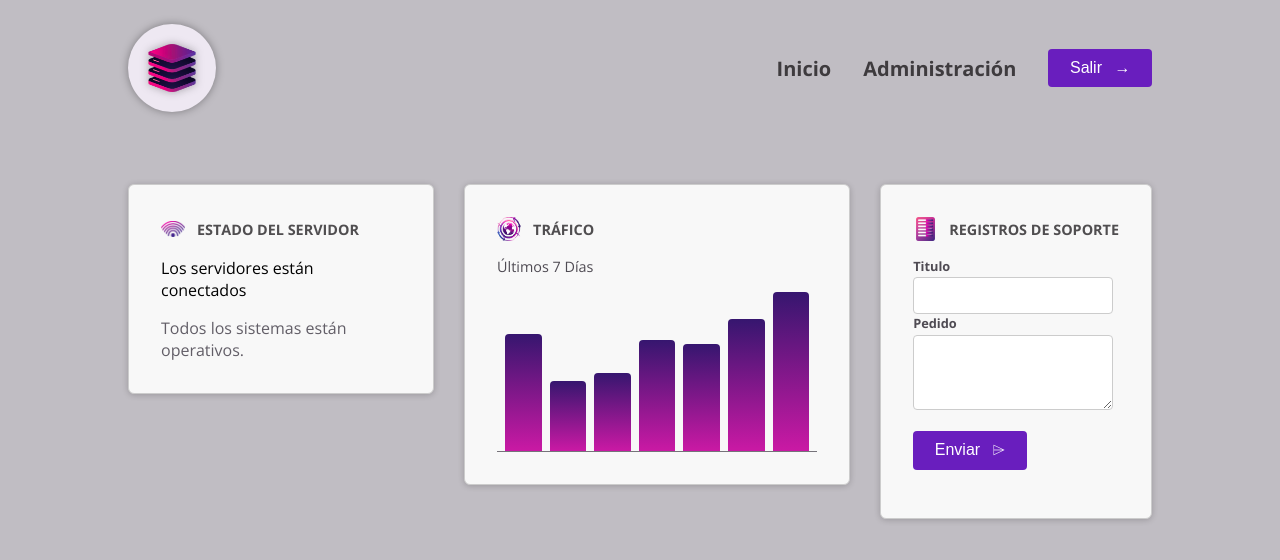
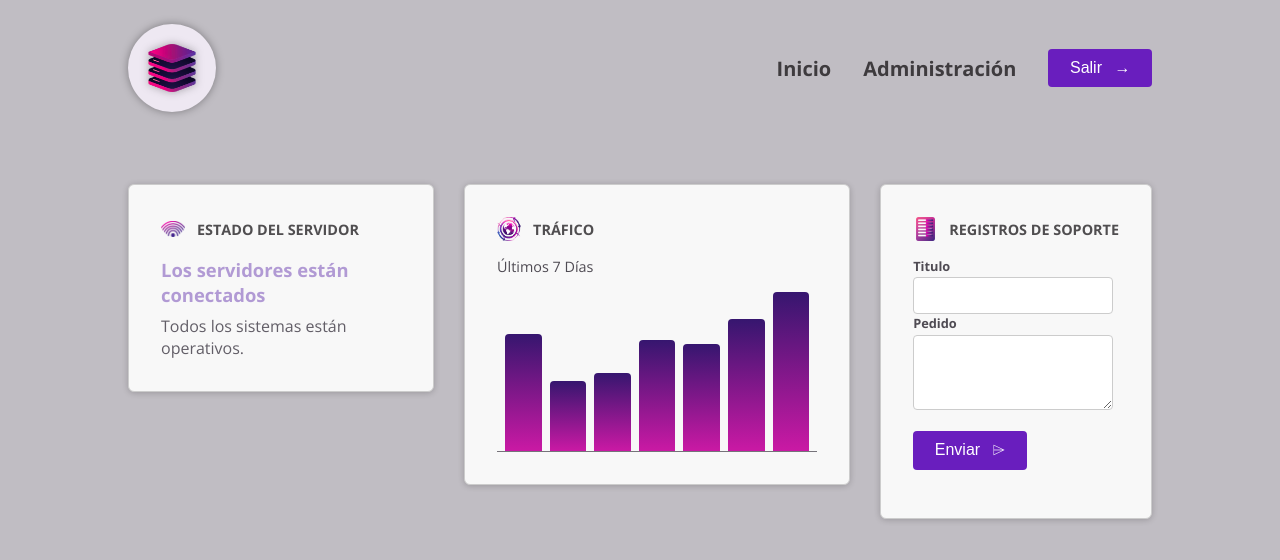
Before and after one commit to davedelf/Angular, an Angular app in the folder 05-dashboard/: page / in a window 1280 px wide. Shown: the top 560 px of the page. Built offline with nearby package versions, Linux system fonts and the light colour scheme.

Commit message:
Vinculación de estilos en línea dinámicos con [style]

```diff
--- a/05-dashboard/src/app/dashboard/estado-servidor/estado-servidor.component.html
+++ b/05-dashboard/src/app/dashboard/estado-servidor/estado-servidor.component.html
@@ -1,10 +1,18 @@
+<div [class]="{
+    estado:true,
+    'estado-online':estadoActual==='online',
+    'estado-offline':estadoActual==='offline',
+    'estado-unknown':estadoActual==='unknown'
+}">
+
     @if (estadoActual === 'online') {
     <p>Los servidores están conectados</p>
     <p>Todos los sistemas están operativos.</p>
     } @else if (estadoActual === 'offline') {
-<p >Los servidores están desconectados</p>
+    <p>Los servidores están desconectados</p>
     <p>La funcionalidad debería restaurarse pronto.</p>
     } @else {
     <p>El estado del servidor es desconocido</p>
     <p>Falló el reconocimiento del servidor.</p>
     }
+</div>
--- a/05-dashboard/src/app/dashboard/trafico/trafico.component.html
+++ b/05-dashboard/src/app/dashboard/trafico/trafico.component.html
@@ -2,6 +2,6 @@
 
 <div id="grafico">
   @for (puntoInformacion of informacionTraficoFalsa; track puntoInformacion.id) {
-  <div [style.height]="(puntoInformacion.valor / traficoMaximo) * 100 + '%'"></div>
+  <div [style.height]="(puntoInformacion.valor / traficoMaximo) * 100 + '%'"></div> <!-- Vinculación de estilos -->
   }
 </div>
```
Lines whose indentation alone changed are shown as unchanged.
